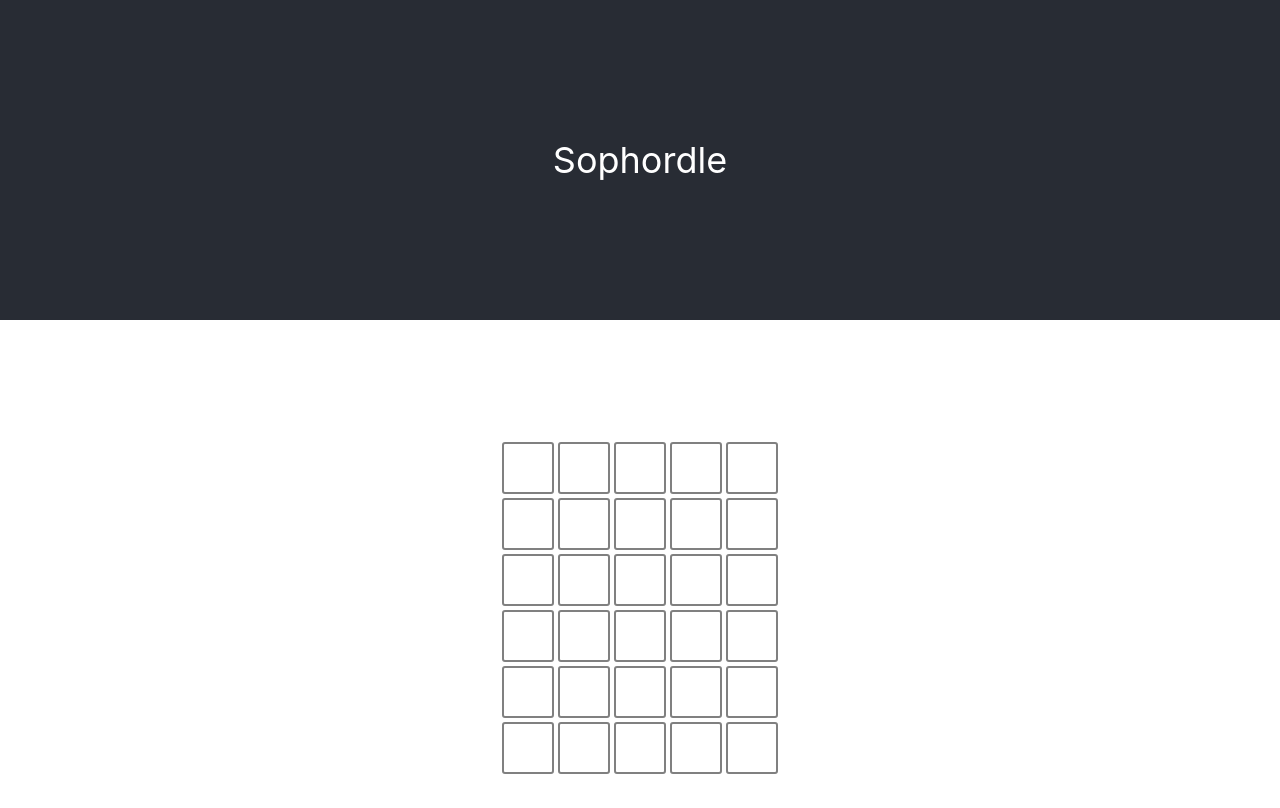
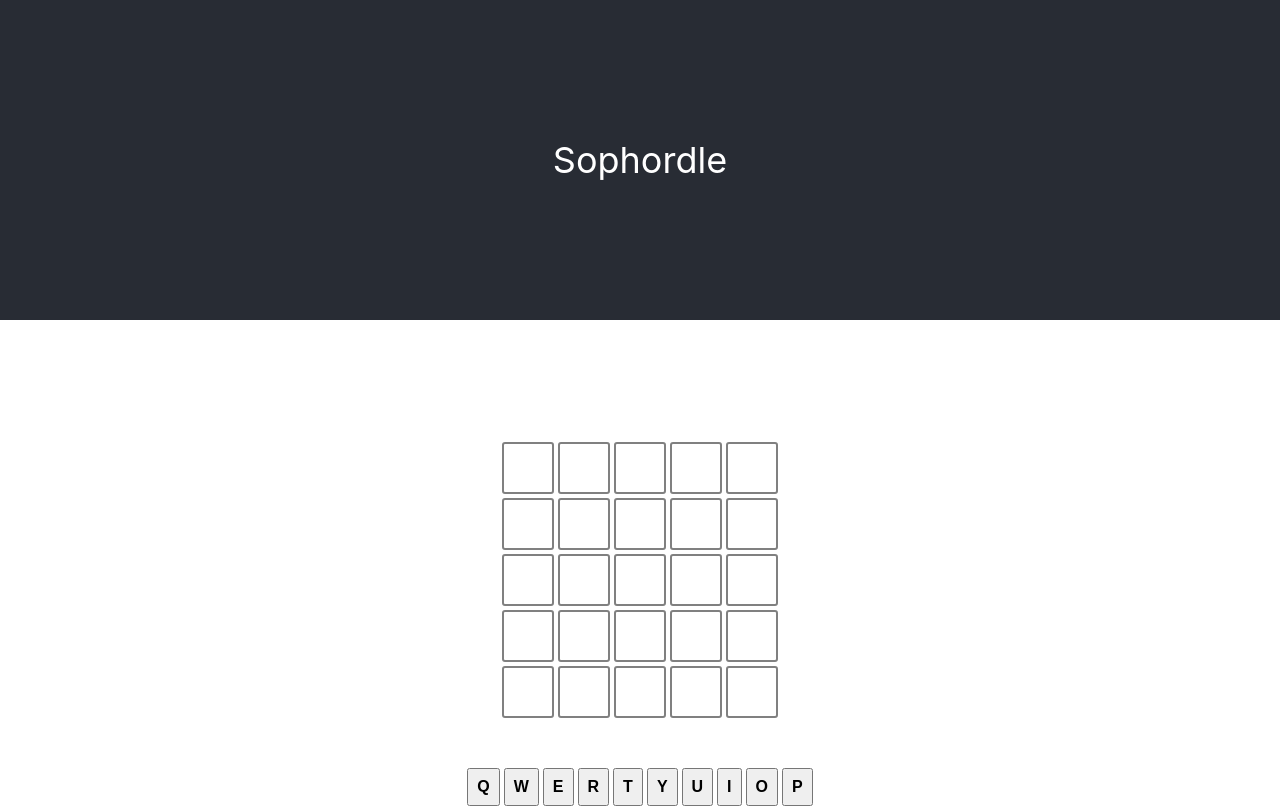
Before and after one commit to sophiaciocca/sophordle, a React (Create React App) app: page / in a window 1280 px wide. Shown: the top 808 px of the page. Built offline with nearby package versions, Linux system fonts and the light colour scheme.

Commit message:
adjust gameboard for past guesses + current guess to fill in squares

```diff
--- a/src/Gameboard.jsx
+++ b/src/Gameboard.jsx
@@ -4,9 +4,22 @@ import { GUESSES_ALLOWED, WORD_LENGTH } from './App';
 function Gameboard(props) {
   console.log('IN GAMEBOARD. PROPS: ', props);
   const { currentGuess, pastGuesses } = props;
+  const remainingEmptyRows = GUESSES_ALLOWED - 1 - pastGuesses.length;
   return (
     <div className="gameboard">
-      {[...Array(GUESSES_ALLOWED)].map((arrayElem, rowIndex) => (
+      {pastGuesses.map((pastGuess, rowIndex) => (
+        <div className="row" key={rowIndex}>
+          {pastGuess.map((letter, letterIndex) => (
+            <div className="letterbox" key={letterIndex}>{letter}</div>
+          ))}
+        </div>
+      ))}
+      <div className="row">
+        {currentGuess.map((letter, letterIndex) => (
+          <div className="letterbox" key={letterIndex}>{letter}</div>
+        ))}
+      </div>
+      {[...Array(remainingEmptyRows)].map((arrayElem, rowIndex) => (
         <div className="row" key={rowIndex}>
           {[...Array(WORD_LENGTH)].map((arrayElem, boxIndex) => (
             <div className="letterbox" id={`letterbox-${rowIndex}-${boxIndex}`} key={boxIndex}></div>
```
